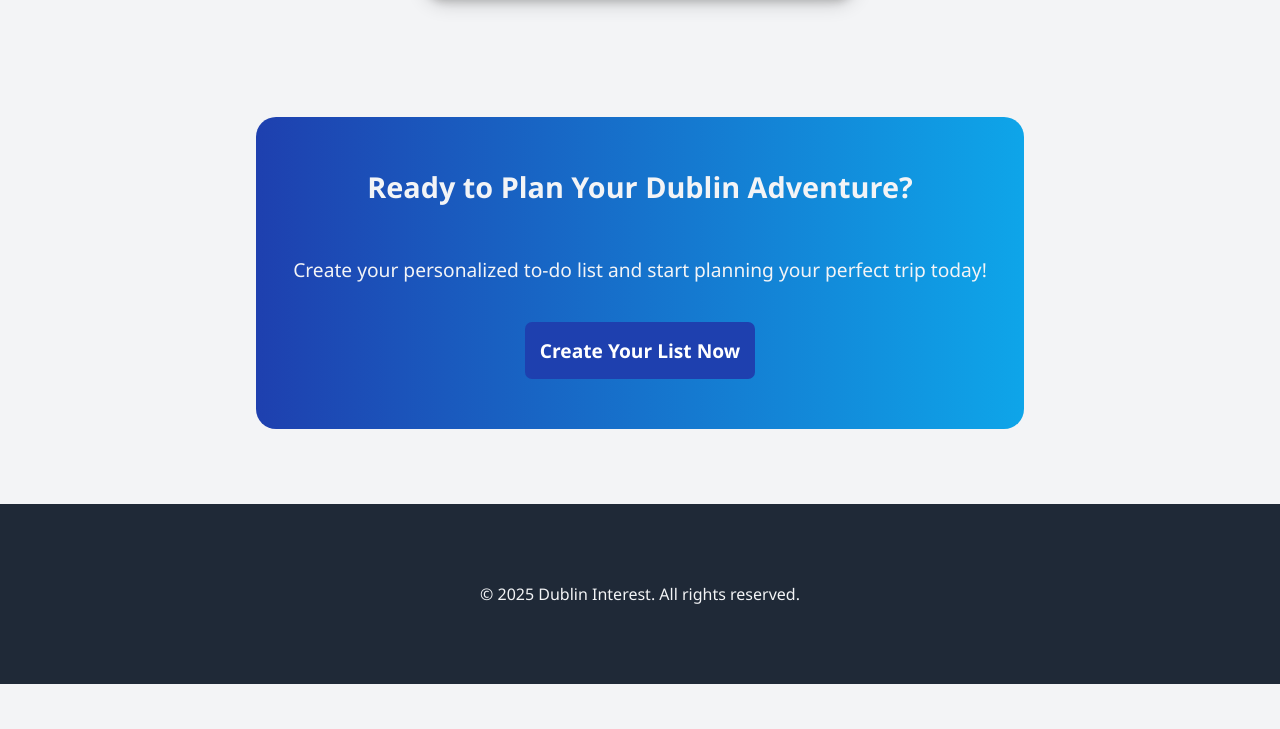
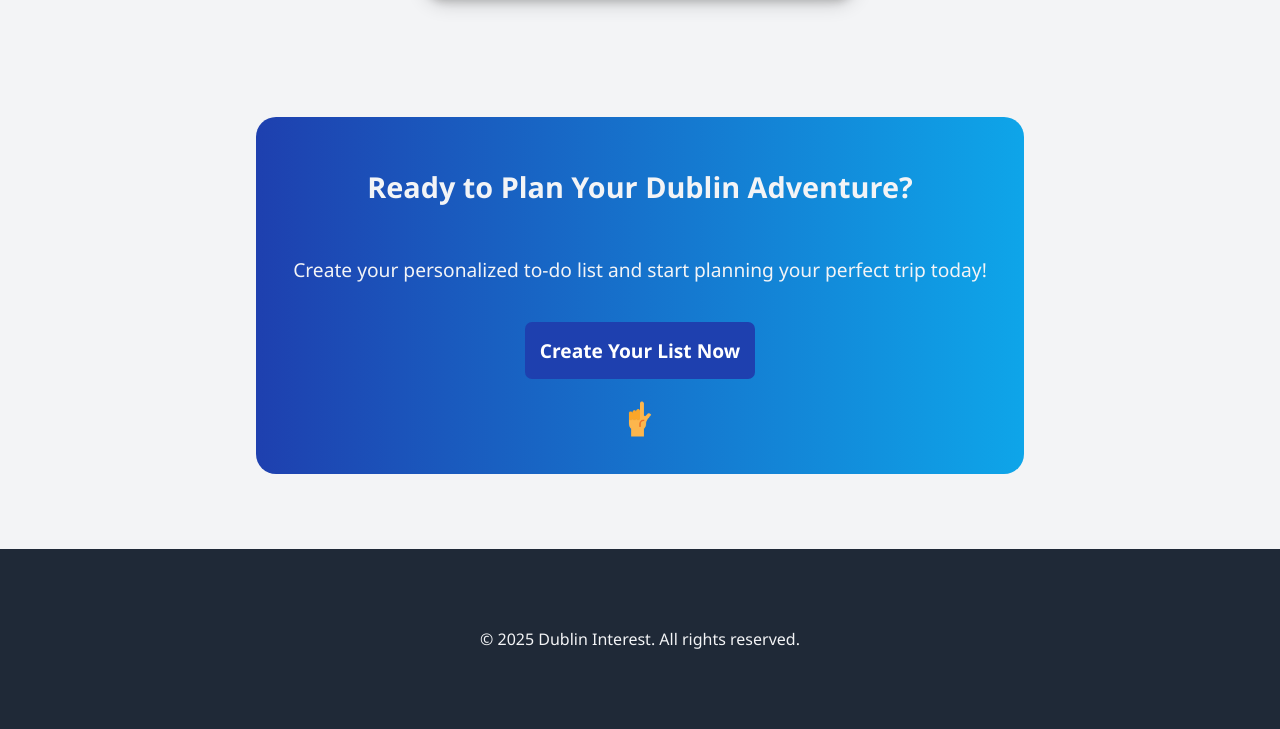
Before and after one commit to 25RobertWalsh/webDev, a plain HTML site: page Assignment-real/DublinInterest/benefits-of-todo.html in a window 1280 px wide. Shown: the part 3081-3810 px from the top of the page. Before the commit the page ends 3765 px from the top, so only its background shows below. Drawn offline with Linux system fonts and the light colour scheme.

Commit message:
pointer icon animation

```diff
--- a/Assignment-real/DublinInterest/benefits-of-todo.html
+++ b/Assignment-real/DublinInterest/benefits-of-todo.html
@@ -113,6 +113,10 @@
             <div class="benefit-cta-container-btn">
                 <a href="todo-list.html">Create Your List Now</a>
             </div>
+            <br class="line-break">
+            <div class="animated-shape">
+                <img class="finger-icon" src="assets/icons/pointing-up.png" alt="Finger pointing up icon">
+            </div>
 
         </div>
     </main>
--- a/Assignment-real/DublinInterest/styles/styles.css
+++ b/Assignment-real/DublinInterest/styles/styles.css
@@ -44,6 +44,7 @@ button a:hover {
 button a:active {
     transform: translateY(0);
 }
+
 
 /* Header */
 header {
@@ -148,6 +149,7 @@ h1 {
 .nav-link-active:hover {
     transform: translateY(0);
 }
+
 
 /* Main */
 main {
@@ -458,7 +460,6 @@ hero {
     background-size: 110%;
     background-repeat: no-repeat;
     background-position: center;
-
     min-height: calc(100vh - 100px - 220px - 180px);
 }
 
@@ -673,6 +674,7 @@ hero {
     text-align: center;
     color: var(--light-bg);
     border-radius: 20px;
+    padding-bottom: 0;
 }
 
 .benefit-cta-container h2 {
@@ -698,3 +700,35 @@ hero {
     font-weight: bold;
     font-size: 1.2rem;
 }
+
+.line-break {
+    height: 5px;
+}
+
+.animated-shape {
+    display: inline-block;
+    width: 40px;
+    height: 40px;
+    animation: squareSpin 1s infinite ease-in;
+    position: relative;
+    top: -30px;
+}
+
+.finger-icon {
+   display: inline-block;
+   width: 40px;
+   height: 40px;
+   object-fit: cover;
+}
+
+@keyframes squareSpin {
+    0% {
+        transform: translateY(0px);
+    }
+    50% {
+        transform: translateY(20px);
+    }
+    100% {
+        transform: translateY(0px);
+    }
+}
```
Also changed, not shown: Assignment-real/DublinInterest/assets/icons/pointing-up.png (added).
